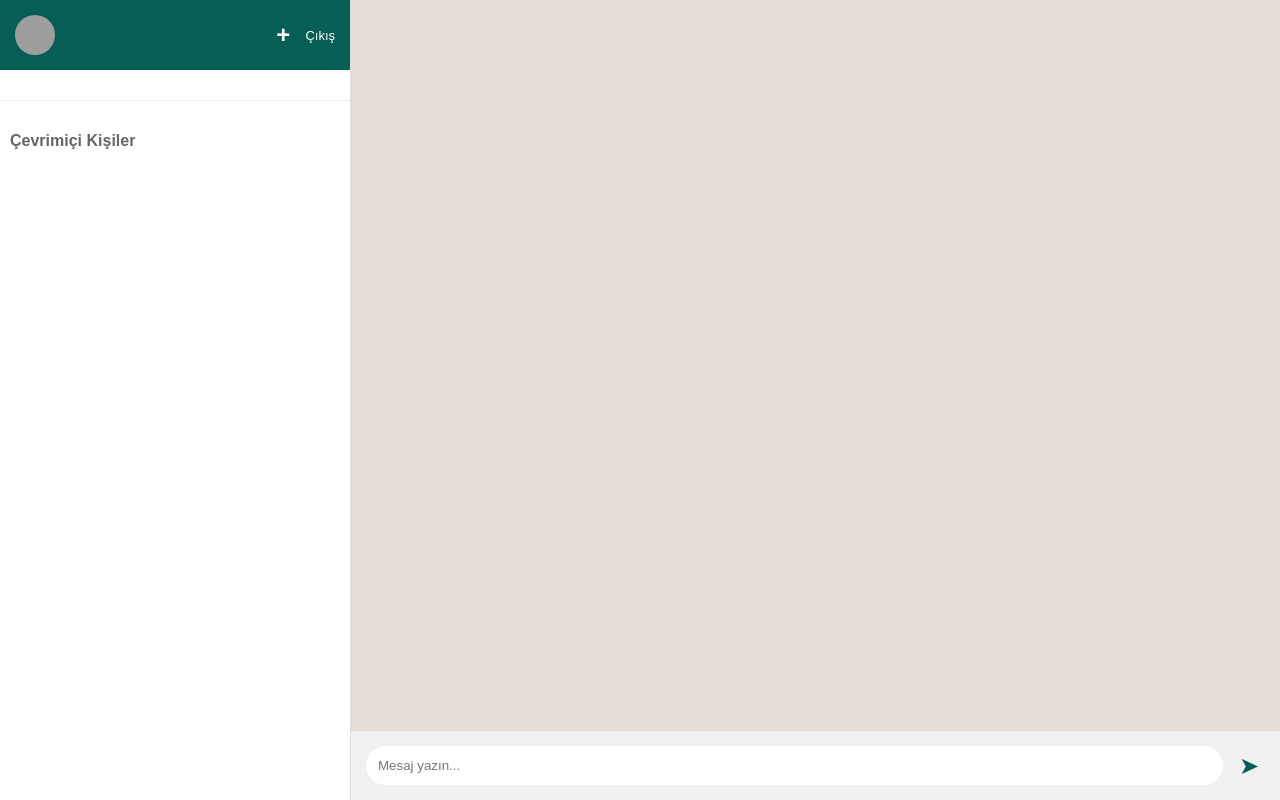
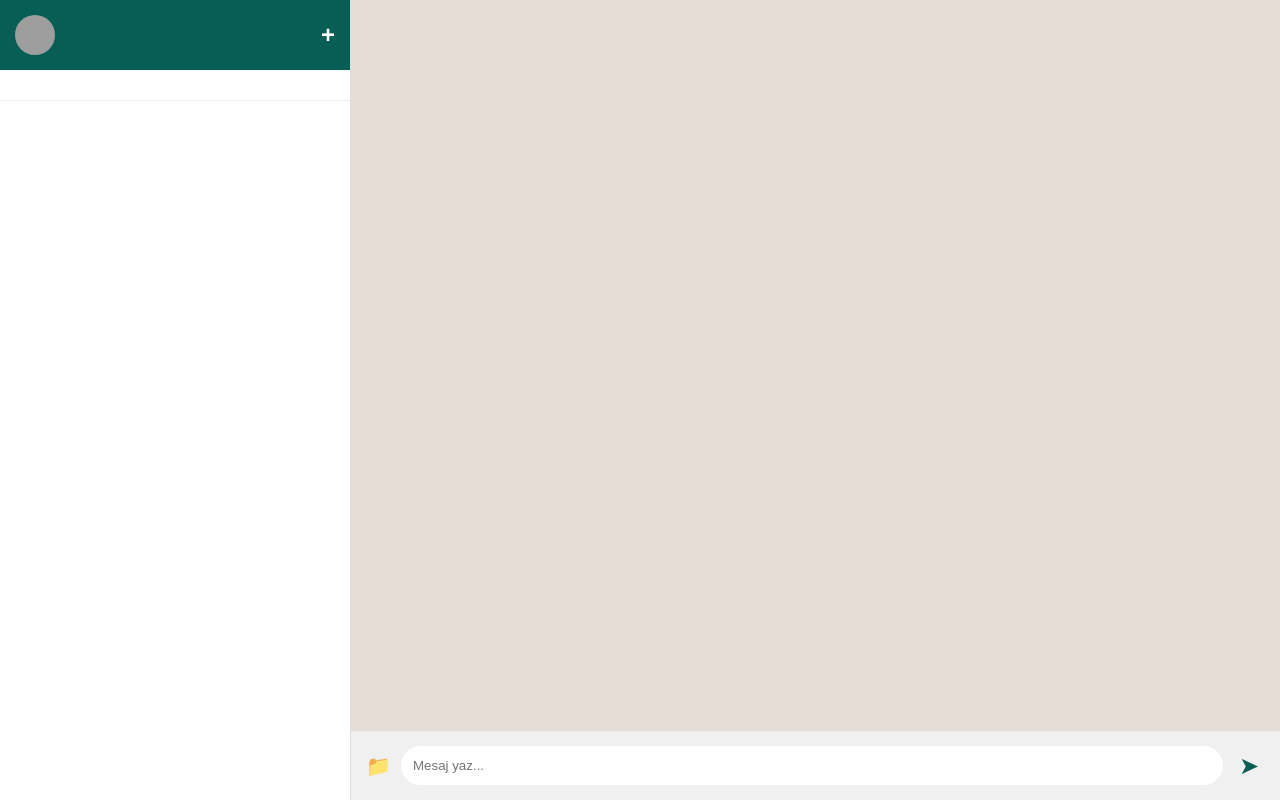
Before and after one commit to bollulu/sohbetimiz, a Flask app: page /chat in a window 1280 px wide. Run offline with Flask 3, Linux system fonts and the light colour scheme; the visitor is signed in with stand-in values (Sample User, id 1); some libraries are stand-ins or nearby versions; grey boxes are pictures that could not be loaded.

Commit message:
Update chat.html

```diff
--- a/templates/chat.html
+++ b/templates/chat.html
@@ -7,142 +7,96 @@
     <style>
         :root { --wa-green: #075e54; --wa-light: #dcf8c6; --bg: #e5ddd5; }
         body { font-family: sans-serif; margin: 0; display: flex; height: 100vh; background: var(--bg); overflow: hidden; }
-
         #side-panel { width: 350px; background: white; border-right: 1px solid #ddd; display: flex; flex-direction: column; }
         #story-bar { display: flex; padding: 15px; gap: 15px; overflow-x: auto; background: white; border-bottom: 1px solid #eee; }
-
-        .story-container { display: flex; flex-direction: column; align-items: center; min-width: 65px; cursor: pointer; position: relative; }
-        .story-circle { width: 55px; height: 55px; border-radius: 50%; border: 3px solid #25D366; object-fit: cover; }
-        .story-name { font-size: 11px; margin-top: 5px; color: #555; }
-
+        .story-circle { width: 55px; height: 55px; border-radius: 50%; border: 3px solid #25D366; object-fit: cover; cursor: pointer; }
         #chat-area { flex: 1; overflow-y: auto; padding: 20px; display: flex; flex-direction: column; gap: 10px; }
-        .msg-wrap { display: flex; align-items: flex-end; gap: 8px; max-width: 80%; position: relative; }
+        .msg-wrap { display: flex; align-items: flex-end; gap: 8px; max-width: 80%; }
         .sent-wrap { align-self: flex-end; flex-direction: row-reverse; }
-        .msg { padding: 10px; border-radius: 10px; font-size: 14px; box-shadow: 0 1px 1px rgba(0,0,0,0.1); cursor: pointer; }
-        .sent { background: var(--wa-light); }
-        .received { background: white; }
-
-        .delete-btn { font-size: 10px; color: red; display: none; margin-top: 5px; cursor: pointer; }
-        .sent:hover .delete-btn { display: block; }
-
+        .msg { padding: 10px; border-radius: 10px; font-size: 14px; box-shadow: 0 1px 1px rgba(0,0,0,0.1); }
+        .sent { background: var(--wa-light); } .received { background: white; }
+        img.chat-img, video.chat-vid { max-width: 250px; border-radius: 10px; margin-top: 5px; }
         #story-modal { display:none; position:fixed; top:0; left:0; width:100%; height:100%; background:black; z-index:1000; flex-direction:column; align-items:center; justify-content:center; }
-        .del-story-ui { position: absolute; top: 20px; left: 20px; color: white; background: red; padding: 5px 15px; border-radius: 20px; cursor: pointer; }
     </style>
 </head>
 <body>
 
 <div id="side-panel">
     <div style="padding:15px; background:var(--wa-green); color:white; display:flex; justify-content:space-between; align-items:center;">
-        <img src="{{ user.avatar }}" style="width:40px; height:40px; border-radius:50%;">
-        <div style="display:flex; gap:15px; align-items:center;">
+        <img src="{{ user.avatar }}" style="width:40px; height:40px; border-radius:50%; object-fit:cover;">
+        <div style="display:flex; gap:15px;">
             <b onclick="document.getElementById('sIn').click()" style="font-size:24px; cursor:pointer;">+</b>
-            <a href="{{ url_for('logout') }}" style="color:white; text-decoration:none; font-size:13px;">Çıkış</a>
         </div>
-        <input type="file" id="sIn" style="display:none" onchange="addStory(this)">
+        <input type="file" id="sIn" style="display:none" onchange="uploadFile(this, 'story')">
     </div>
-
-    <div id="story-bar">
-        <div id="st-list" style="display:flex; gap:15px;"></div>
-    </div>
-
-    <div id="user-list" style="flex:1; overflow-y:auto; padding:10px;">
-        <h4 style="color:#666; margin-bottom:10px;">Çevrimiçi Kişiler</h4>
-        <div id="online-users-box"></div>
-    </div>
+    <div id="story-bar"></div>
+    <div id="user-list" style="flex:1; overflow-y:auto; padding:10px;"></div>
 </div>
 
 <div style="flex:1; display:flex; flex-direction:column;">
     <div id="chat-area"></div>
-    <div style="padding:15px; background:#f0f0f0; display:flex; gap:10px;">
-        <input type="text" id="mIn" style="flex:1; padding:12px; border-radius:25px; border:none;" placeholder="Mesaj yazın..." onkeydown="if(event.key==='Enter') sendMsg()">
+    <div style="padding:15px; background:#f0f0f0; display:flex; gap:10px; align-items:center;">
+        <b onclick="document.getElementById('fIn').click()" style="font-size:20px; cursor:pointer;">📁</b>
+        <input type="file" id="fIn" style="display:none" onchange="uploadFile(this, 'chat')" accept="image/*,video/*">
+        <input type="text" id="mIn" style="flex:1; padding:12px; border-radius:25px; border:none;" placeholder="Mesaj yaz..." onkeydown="if(event.key==='Enter') sendMsg()">
         <button onclick="sendMsg()" style="background:none; border:none; font-size:24px; color:var(--wa-green); cursor:pointer;">➤</button>
     </div>
 </div>
 
 <div id="story-modal" onclick="this.style.display='none'">
-    <div id="del-st-btn" class="del-story-ui" onclick="deleteStory(event)">Sil</div>
     <img id="story-img" style="max-width:90%; max-height:80%;">
-    <div id="st-views" style="color:white; margin-top:15px;"></div>
 </div>
 
 <script>
     const socket = io();
     const myName = "{{ user.username }}";
-    let activeStoryId = null;
 
-    // --- HİKAYE İŞLEMLERİ ---
-    function addStory(input) {
+    function uploadFile(input, mode) {
+        if (!input.files[0]) return;
         const reader = new FileReader();
-        reader.onload = e => socket.emit('add_story', {image: e.target.result});
+        const isVideo = input.files[0].type.startsWith('video');
+        reader.onload = e => {
+            if(mode === 'story') socket.emit('add_story', {image: e.target.result});
+            else socket.emit('message', {msg: e.target.result, type: isVideo ? 'video' : 'image'});
+        };
         reader.readAsDataURL(input.files[0]);
     }
 
-    function deleteStory(e) {
-        e.stopPropagation();
-        if(confirm("Bu hikayeyi silmek istiyor musunuz?")) {
-            socket.emit('delete_story', {id: activeStoryId});
-            document.getElementById('story-modal').style.display = 'none';
-        }
-    }
-
-    socket.on('story_list', data => {
-        const box = document.getElementById('st-list');
-        box.innerHTML = '';
-        for(let user in data) {
-            const container = document.createElement('div');
-            container.className = 'story-container';
-            container.onclick = () => {
-                const s = data[user].stories[data[user].stories.length-1];
-                activeStoryId = s.id;
-                document.getElementById('story-img').src = s.content;
-                document.getElementById('del-st-btn').style.display = (user === myName) ? 'block' : 'none';
-                document.getElementById('st-views').innerText = "İzleyenler: " + s.views.join(', ');
-                document.getElementById('story-modal').style.display = 'flex';
-                if(user !== myName) socket.emit('view_story', {story_id: s.id});
-            };
-            container.innerHTML = `<img src="${data[user].avatar}" class="story-circle"><span class="story-name">${user === myName ? 'Siz' : user}</span>`;
-            box.appendChild(container);
-        }
-    });
-
-    // --- MESAJ İŞLEMLERİ ---
     function sendMsg() {
         const i = document.getElementById('mIn');
-        if(i.value.trim()) { socket.emit('message', {msg: i.value}); i.value=''; }
+        if(i.value.trim()) { socket.emit('message', {msg: i.value, type: 'text'}); i.value=''; }
     }
 
     function addMsg(d) {
         const area = document.getElementById('chat-area');
         const isMe = d.user === myName;
-        const div = document.createElement('div');
-        div.className = `msg-wrap ${isMe ? 'sent-wrap' : ''}`;
-        div.id = `msg-${d.id}`;
-        div.innerHTML = `
-            <img src="${d.avatar}" style="width:30px; height:30px; border-radius:50%;">
+        const wrap = document.createElement('div');
+        wrap.className = `msg-wrap ${isMe ? 'sent-wrap' : ''}`;
+
+        let content = d.msg;
+        if(d.type === 'image') content = `<img src="${d.msg}" class="chat-img">`;
+        if(d.type === 'video') content = `<video src="${d.msg}" controls class="chat-vid"></video>`;
+
+        wrap.innerHTML = `
+            <img src="${d.avatar}" style="width:30px; height:30px; border-radius:50%; object-fit:cover;">
             <div class="msg ${isMe ? 'sent' : 'received'}">
                 <div style="font-size:10px; font-weight:bold; color:var(--wa-green);">${isMe ? 'Siz' : d.user}</div>
-                ${d.msg}
-                <div style="font-size:9px; color:#999; text-align:right;">${d.time}</div>
-                ${isMe ? `<div class="delete-btn" onclick="socket.emit('delete_msg', {id:${d.id}})">Sil</div>` : ''}
+                ${content}
+                <div style="font-size:9px; color:#999; text-align:right; margin-top:4px;">${d.time}</div>
             </div>`;
-        area.appendChild(div);
-        area.scrollTop = area.scrollHeight;
+        area.appendChild(wrap); area.scrollTop = area.scrollHeight;
     }
 
-    socket.on('msg_deleted', d => {
-        const el = document.getElementById(`msg-${d.id}`);
-        if(el) el.remove();
-    });
-
-    // --- KULLANICI LİSTESİ ---
-    socket.on('update_user_list', users => {
-        const box = document.getElementById('online-users-box');
-        box.innerHTML = '';
-        for(let u in users) {
-            box.innerHTML += `<div style="display:flex; align-items:center; gap:10px; padding:10px;">
-                <img src="${users[u]}" style="width:35px; height:35px; border-radius:50%;">
-                <span>${u === myName ? 'Siz' : u}</span>
-            </div>`;
+    socket.on('story_list', data => {
+        const bar = document.getElementById('story-bar'); bar.innerHTML = '';
+        for(let u in data) {
+            const img = document.createElement('img');
+            img.src = data[u].avatar; img.className = 'story-circle';
+            img.onclick = () => {
+                document.getElementById('story-img').src = data[u].stories[data[u].stories.length-1].content;
+                document.getElementById('story-modal').style.display = 'flex';
+            };
+            bar.appendChild(img);
         }
     });
 
```
